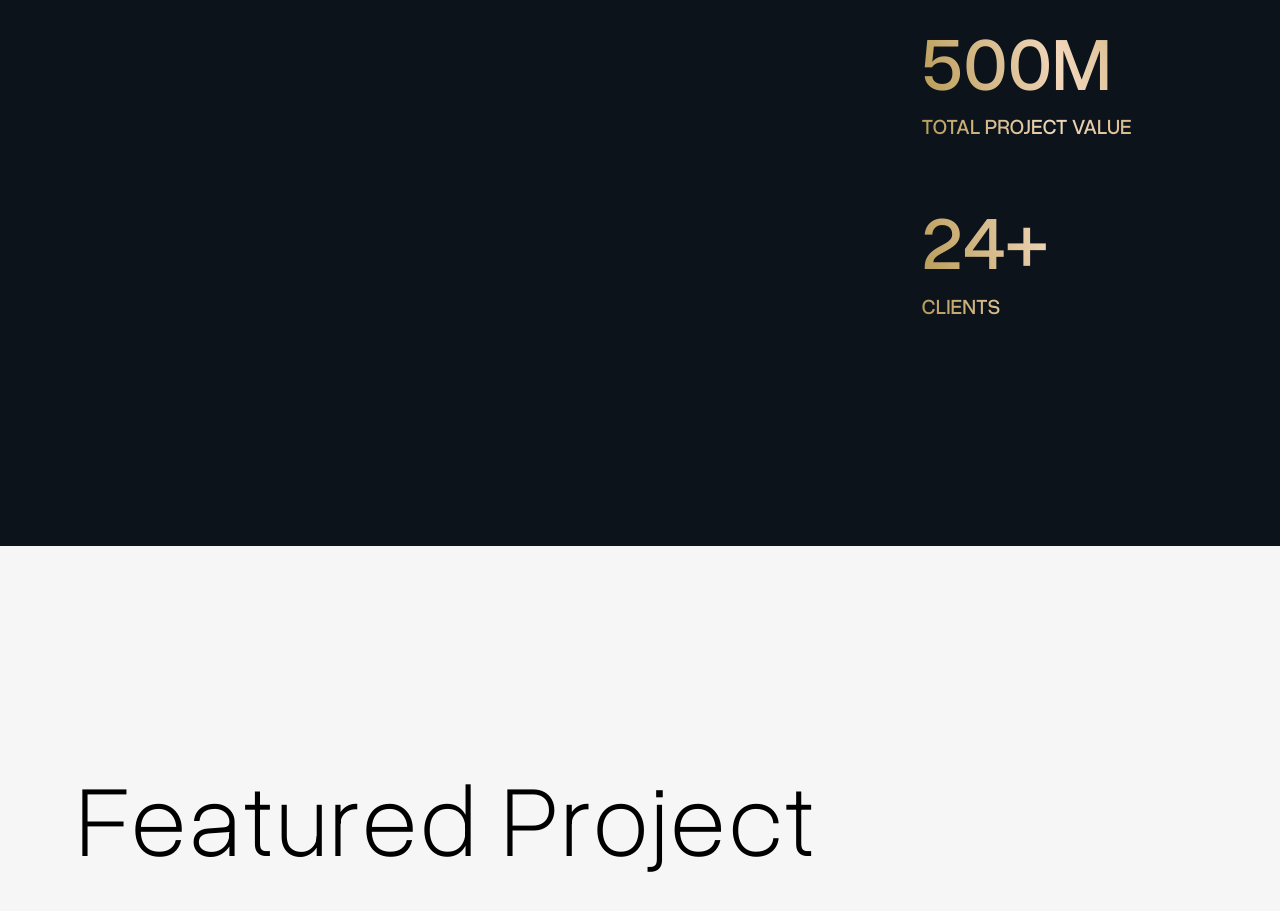
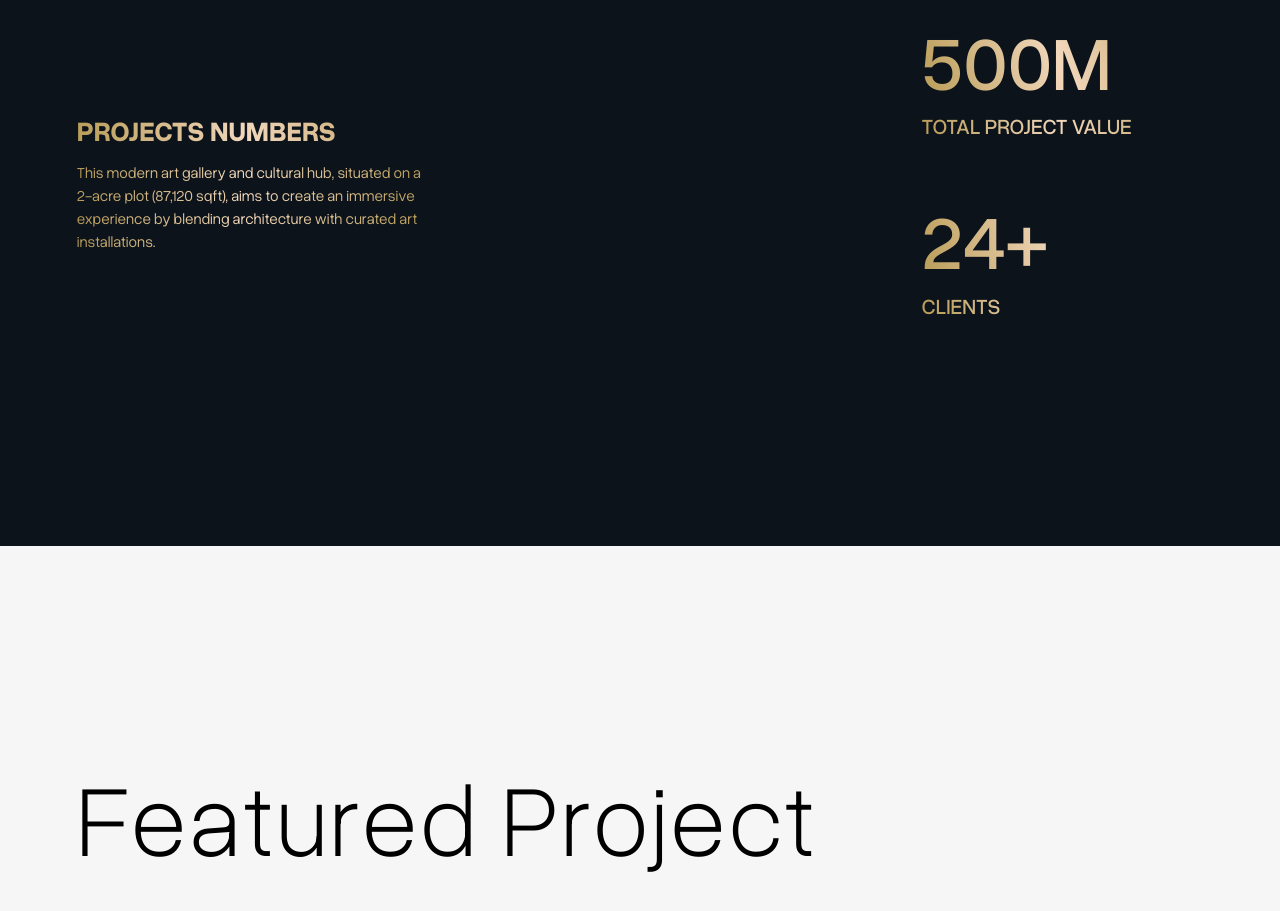
Before and after one commit to talha-amr/Azes, a React (Vite) app: page / in a window 1280 px wide. Shown: the part 2199-3110 px from the top of the page. Built offline with nearby package versions, Linux system fonts and the light colour scheme.

Commit message:
fixed gradient animation in chrome

```diff
--- a/src/components/HomePage3.jsx
+++ b/src/components/HomePage3.jsx
@@ -9,24 +9,33 @@ gsap.registerPlugin(ScrollTrigger, SplitText);
 
 const HomePage3 = () => {
  useGSAP(() => {
-    // Correct SplitText usage
   const headingSplit = new SplitText(".stats-heading", {
-      type: "lines, words",
-      linesClass: "split-line"
+    type: "lines",
+    linesClass: "line-child"
+  });
+  const paragraphSplit = new SplitText(".stats-paragraph", {
+    type: "lines",
+    linesClass: "line-child"
   });
 
-    const paragraphSplit = new SplitText(".stats-paragraph", {
-      type: "lines, words",
-      linesClass: "split-line"
+  // Wrap each line in a parent for overflow control
+  const headingParent = new SplitText(".stats-heading", {
+    type: "lines",
+    linesClass: "line-parent"
+  });
+  const paragraphParent = new SplitText(".stats-paragraph", {
+    type: "lines",
+    linesClass: "line-parent"
   });
 
-    // Allow GSAP to handle layout naturally
-    gsap.set(".split-line", { overflow: "hidden" });
+  // Set overflow hidden on parents
+  gsap.set(".line-parent", { overflow: "hidden" });
 
   const tl = gsap.timeline({
     scrollTrigger: {
       trigger: ".theme-blue",
       start: "20% 80%",
+      end: "bottom 40%",
       toggleActions: "play none none none",
     },
   });
@@ -44,7 +53,6 @@ const HomePage3 = () => {
     headingSplit.lines,
     {
       y: 40,
-        opacity: 0,
       duration: 1,
       ease: "power3.out",
       stagger: 0.08,
@@ -57,7 +65,6 @@ const HomePage3 = () => {
     paragraphSplit.lines,
     {
       y: 30,
-        opacity: 0,
       duration: 0.9,
       ease: "power3.out",
       stagger: 0.06,
@@ -77,6 +84,12 @@ const HomePage3 = () => {
     },
     "-=0.6"
   );
+
+  // Add a class that will trigger the gradient AFTER animation
+  tl.call(() => {
+    document.querySelector(".stats-heading").classList.add("gradient-active");
+    document.querySelector(".stats-paragraph").classList.add("gradient-active");
+  });
 }, []);
 
   return (
@@ -91,10 +104,10 @@ const HomePage3 = () => {
               className="w-[30vw] stats-logo"
             />
             <div className="pt-[6vw] max-w-[70%]">
-              <h3 className="text-gradient font-bold mb-[1vw] text-[2.2vw] stats-heading leading-tight">
+              <h3 className="font-bold mb-[1vw] text-[2.2vw] stats-heading leading-tight">
                 PROJECTS NUMBERS
               </h3>
-              <p className="text-gradient font-regular text-[1.2vw] stats-paragraph leading-normal">
+              <p className=" font-regular text-[1.2vw] stats-paragraph leading-normal">
                 This modern art gallery and cultural hub, situated on a 2-acre plot (87,120 sqft),
                 aims to create an immersive experience by blending architecture with curated art installations.
               </p>
--- a/src/components/HomePage4.jsx
+++ b/src/components/HomePage4.jsx
@@ -130,7 +130,7 @@ tl.from(headingSplit.lines, {
                 Azes can be trusted to deliver residential and commercial
                 groundworks projects,
               </h2>
-              <p className="text-[1.3vw] paragraph-text">
+              <p className="text-[1.3vw] paragraph-text ">
                 This modern art gallery and cultural hub, situated on a 2-acre
                 plot (87,120 sqft), aim to create an immersive experience by
                 seamlessly blending contemporary architecture with curated art
--- a/src/components/InterDesign2.jsx
+++ b/src/components/InterDesign2.jsx
@@ -30,26 +30,20 @@ const InterDesign2 = () => {
 
     // --- Preload images ---
     useEffect(() => {
-        let mounted = true;
-        const promises = sections.map(sec => new Promise((resolve) => {
-            const img = new Image();
-            img.src = sec.image;
-            img.onload = () => resolve();
-            img.onerror = () => resolve(); // resolve on error so app still runs
-        }));
+    const firstImage = new Image();
+    firstImage.src = sections[0].image;
 
-        Promise.all(promises).then(() => {
-            if (!mounted) return;
+    firstImage.onload = () => {
         setImagesLoaded(true);
-            // allow layout to settle then refresh ScrollTrigger
-            setTimeout(() => ScrollTrigger.refresh(), 80);
-        });
+        setTimeout(() => ScrollTrigger.refresh(), 50);
+    };
 
-        return () => { mounted = false; };
+    firstImage.onerror = () => {
+        setImagesLoaded(true);
+    };
 }, []);
 
-
-    // --- Create single ScrollTrigger that drives progress ---
+// --- Create ScrollTrigger as soon as imagesLoaded === true ---
 useGSAP(() => {
     if (!imagesLoaded) return;
 
@@ -57,10 +51,8 @@ const InterDesign2 = () => {
     if (!container) return;
 
     const total = sections.length;
-        // total scroll distance: transitions count * viewport height
     const totalScroll = Math.max((total - 1) * window.innerHeight, window.innerHeight);
 
-        // create ScrollTrigger that drives progress (scrub true for smooth)
     const st = ScrollTrigger.create({
         trigger: container,
         start: "top top",
@@ -68,22 +60,17 @@ const InterDesign2 = () => {
         scrub: true,
         pin: true,
         onUpdate: (self) => {
-                // use progress to compute index 0..total-1
-                // multiply by (total-1) so last progress maps to last index
             const index = Math.round(self.progress * (total - 1));
             setActiveIndex(prev => (prev === index ? prev : index));
         }
     });
 
-        // safety refresh
     ScrollTrigger.refresh();
 
     return () => {
         if (st) st.kill();
-            // also kill any ScrollTrigger created by gsap
-            // ScrollTrigger.getAll().forEach(t => t.kill());
     };
-    }, [imagesLoaded, sections.length]);
+}, [imagesLoaded]);
 
 
     return (
--- a/src/index.css
+++ b/src/index.css
@@ -69,3 +69,28 @@ html {
   background-clip: text; /* for other browsers */
   color: transparent;
 }
+
+.stats-heading,
+.stats-paragraph {
+  -webkit-transform: translateZ(0);
+  transform: translateZ(0);
+}
+.gradient-active .line-child {
+  background: linear-gradient(251.99deg, #B89C56 -0.57%, #F2D7BC 50.93%, #B89C56 99.43%);
+  -webkit-background-clip: text;
+  -webkit-text-fill-color: transparent;
+  background-clip: text;
+  color: transparent;
+}
+.line-child {
+  background: linear-gradient(251.99deg, #B89C56 -0.57%, #F2D7BC 50.93%, #B89C56 99.43%);
+  -webkit-background-clip: text;
+  -webkit-text-fill-color: transparent;
+  background-clip: text;
+  color: transparent;
+}
+
+/* Default state - solid color */
+/* .line-child {
+  color: #F2D7BC;
+} */
```
Lines whose indentation alone changed are shown as unchanged.
